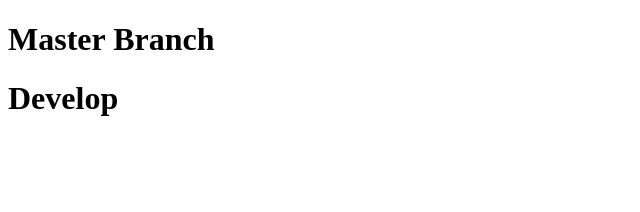
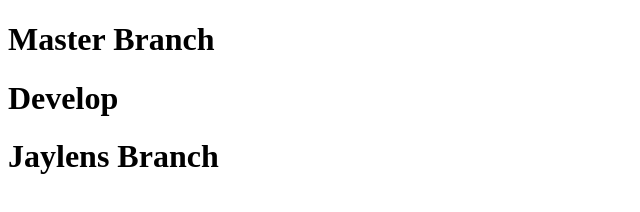
Before and after one commit to WilliamBHarris/TeamProject, a plain HTML site: page index.html in a window 1280 px wide. Shown: the whole page, without its empty margins (0-640 px from the left). Drawn offline with Linux system fonts and the light colour scheme.

Commit message:
first commit

```diff
--- a/index.html
+++ b/index.html
@@ -1,13 +1,17 @@
 <!DOCTYPE html>
 <html lang="en">
+
 <head>
     <meta charset="UTF-8">
     <meta http-equiv="X-UA-Compatible" content="IE=edge">
     <meta name="viewport" content="width=device-width, initial-scale=1.0">
     <title>Document</title>
 </head>
+
 <body>
     <h1>Master Branch</h1>
     <h1>Develop</h1>
+    <h1>Jaylens Branch</h1>
 </body>
+
 </html>
```
